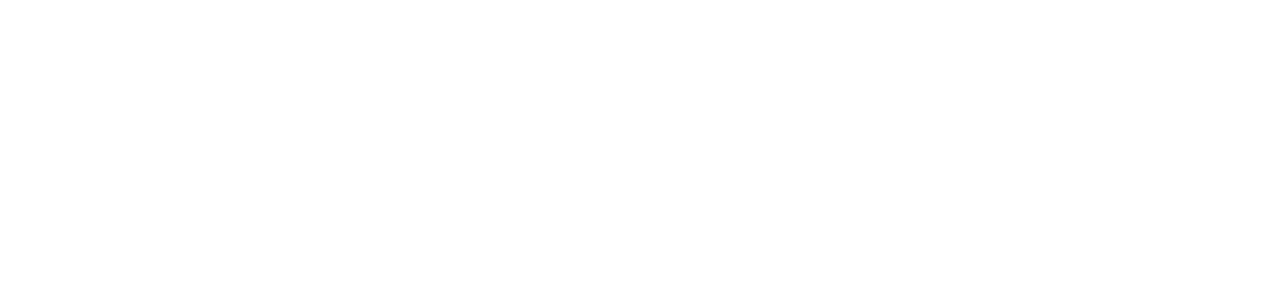
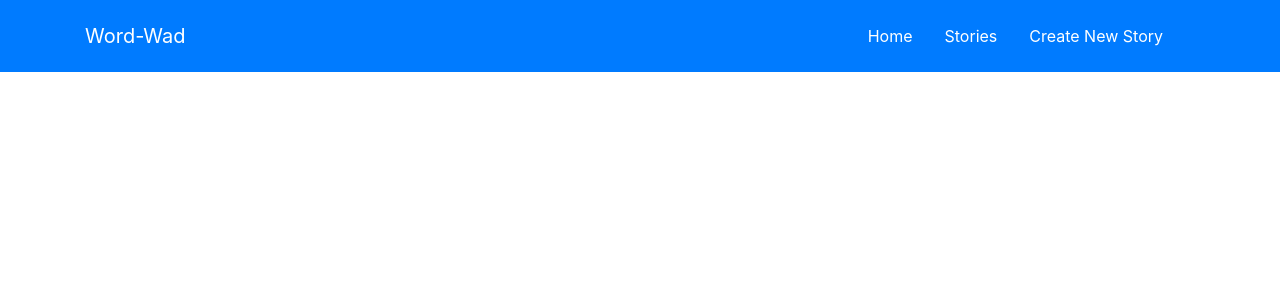
Before and after one commit to sahenke13/mongo-wad, a React (Create React App) app in the folder client/: page / in a window 1280 px wide. Shown: the top 300 px of the page. Built offline with nearby package versions, Linux system fonts and the light colour scheme.

Commit message:
Created a Header Component

```diff
--- a/client/public/index.html
+++ b/client/public/index.html
@@ -8,6 +8,7 @@
       manifest.json provides metadata used when your web app is added to the
       homescreen on Android. See https://developers.google.com/web/fundamentals/engage-and-retain/web-app-manifest/
     -->
+    <link rel="stylesheet" href="https://use.fontawesome.com/releases/v5.6.1/css/all.css" integrity="sha384-gfdkjb5BdAXd+lj+gudLWI+BXq4IuLW5IT+brZEZsLFm++aCMlF1V92rMkPaX4PP" crossorigin="anonymous">
     <link rel="manifest" href="%PUBLIC_URL%/manifest.json">
     <!-- <link rel="shortcut icon" href="%PUBLIC_URL%/favicon.ico"> -->
     <link rel="stylesheet" href="https://stackpath.bootstrapcdn.com/bootstrap/4.1.3/css/bootstrap.min.css" integrity="sha384-MCw98/SFnGE8fJT3GXwEOngsV7Zt27NXFoaoApmYm81iuXoPkFOJwJ8ERdknLPMO" crossorigin="anonymous">
--- a/client/src/App.js
+++ b/client/src/App.js
@@ -1,10 +1,13 @@
 import React from "react";
-
+import MainPage from './pages/MainPage'
 
 
 
 const App = () => {
 
-return null;
+return (
+    <MainPage />
+
+)
 }
 export default App;
--- /dev/null
+++ b/client/src/components/NavBar.js
@@ -0,0 +1,28 @@
+import React from 'react';
+
+class Header extends React.Component {
+
+    render() {
+        return (
+            <div className="navbar fixed-top navbar-dark bg-primary">
+                <div className="container">
+                    <a href="#" className="navbar-brand">Word-Wad</a>
+                    <ul className="navbar nav">
+                        <li className="nav-item">
+                            <a href="#" className="nav-link text-white">Home</a>
+                        </li>
+                        <li className="nav-item">
+                            <a href="#" className="nav-link text-white">Stories</a>
+                        </li>
+                        <li className="nav-item">
+                            <a href="#" className="nav-link text-white">Create New Story</a>
+                        </li>
+                    </ul>
+                </div>
+            </div>
+        )
+    }
+
+}
+
+export default Header;
--- /dev/null
+++ b/client/src/pages/MainPage.js
@@ -0,0 +1,18 @@
+import React from 'react';
+import Header from '../components/NavBar'
+
+class MainPage extends React.Component{
+
+
+render() {
+    return(
+
+        <Header />
+        )
+
+
+}
+
+}
+
+export default MainPage;
```
